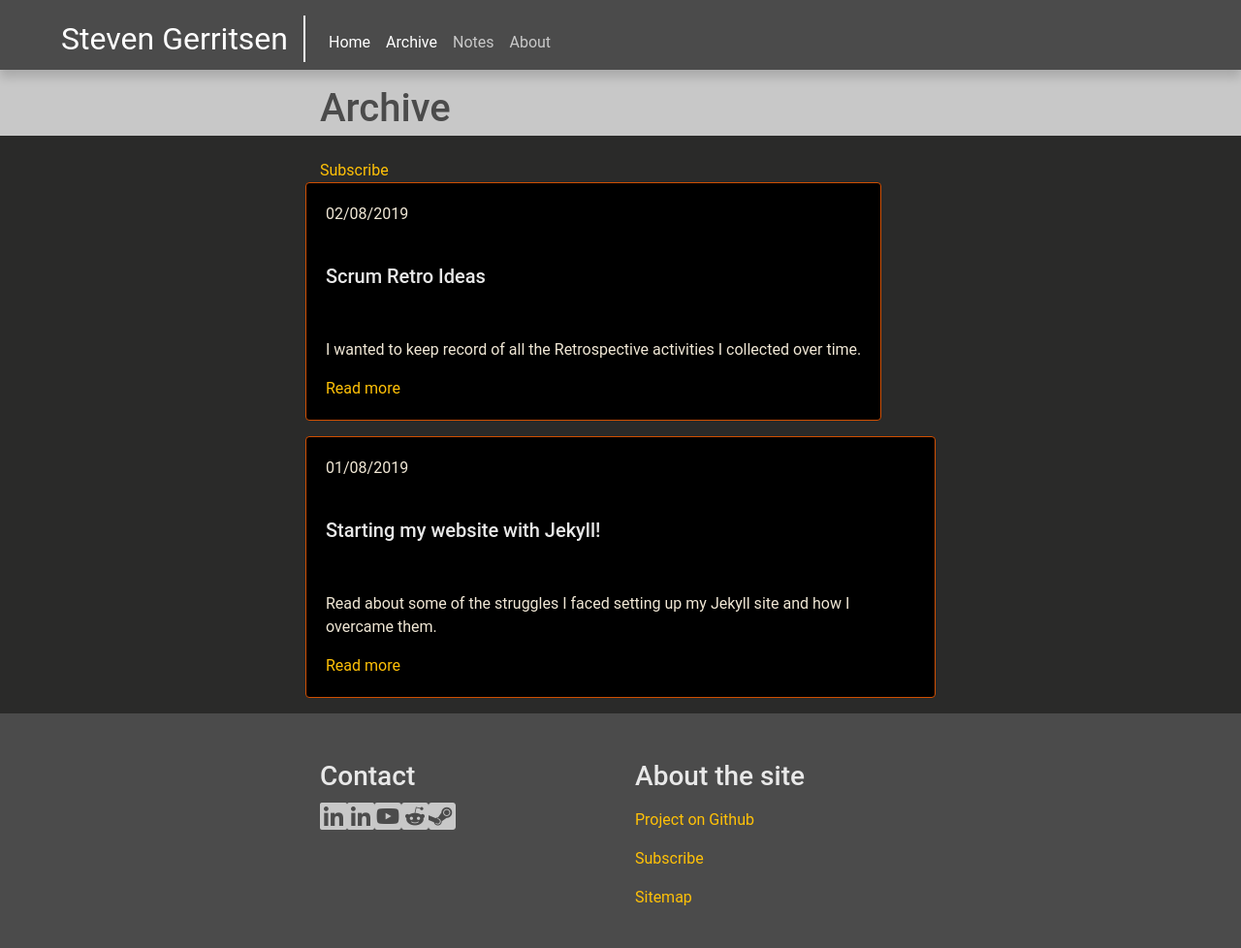
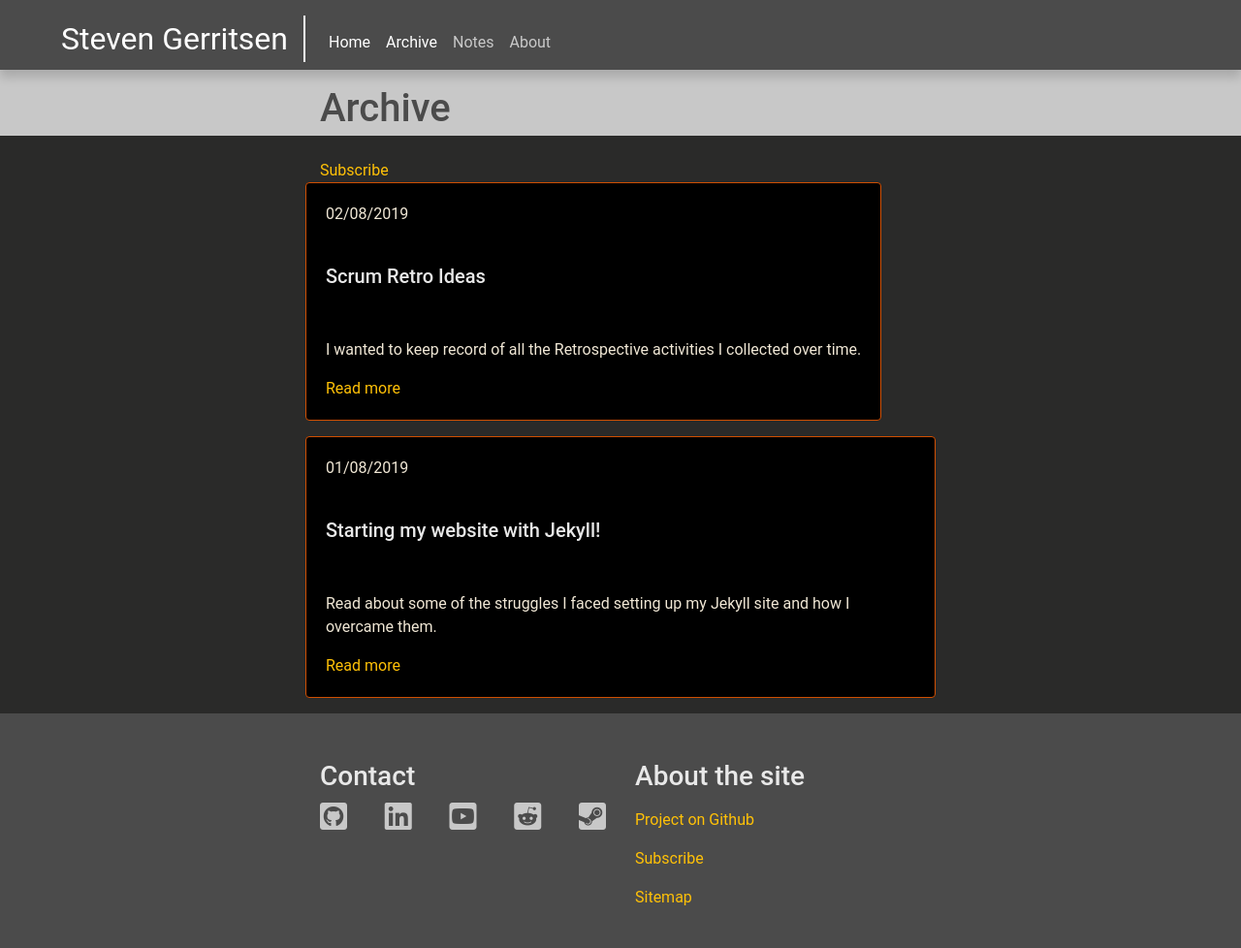
Before and after one commit to Steeff0/steeff0.github.io, a Jekyll site: the page built from pages/archive.html, in a window 1280 px wide. Shown: the whole page at 97% size. Built offline with Jekyll 4.4.1, drawn with Linux system fonts in a browser that asks for light colours; some web fonts are replaced.

Commit message:
Change footer

```diff
--- a/_includes/footer.html
+++ b/_includes/footer.html
@@ -4,10 +4,10 @@
         <div class="row">
             <div class="col-12 col-md-6 mb-3">
                 <h3>Contact</h3>
-                <nav class="nav flex-row">
+                <nav class="nav flex-row justify-content-between">
                     {%- if site.github.owner_url -%}
                         <a href="{{ site.github.owner_url }}">
-                            <span class="fab fa-linkedin fa-2x text-light"></span>
+                            <span class="fab fa-github-square fa-2x text-light"></span>
                             <span class="sr-only">GitHub</span>
                         </a>
                     {%- endif -%}
```
